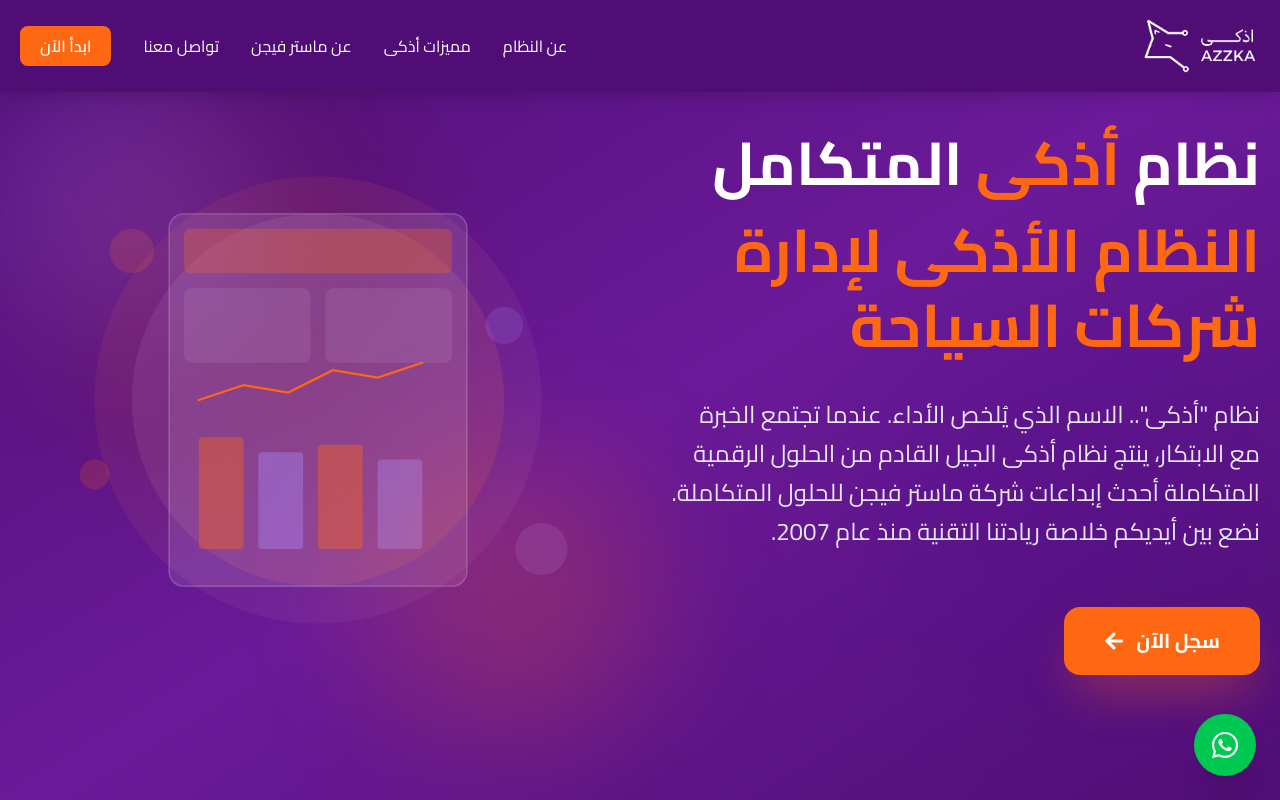
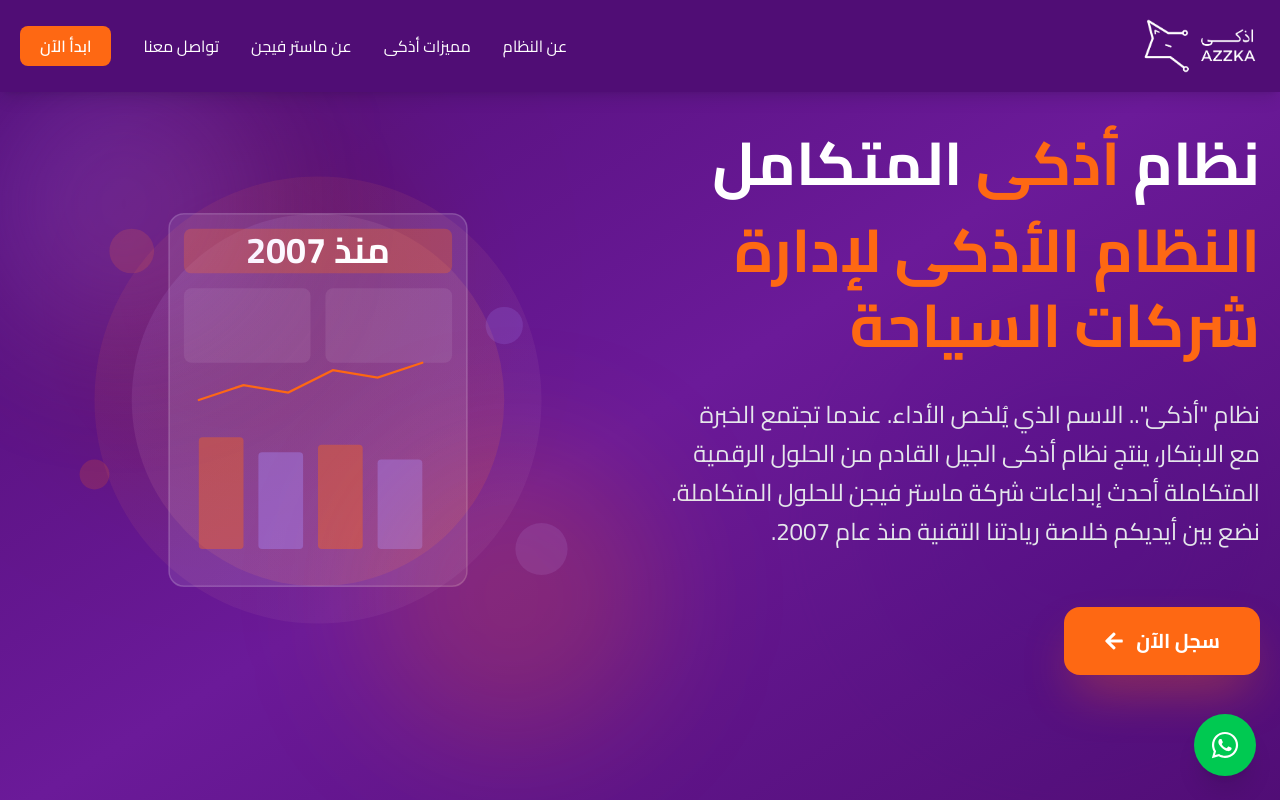
Before and after one commit to AhmedAbdrabou22/azzka-landing, a Next.js app: page / in a window 1280 px wide. Shown: the top 800 px of the page. Built offline with nearby package versions, Linux system fonts and the light colour scheme.

Commit message:
handle some changes hero svg

```diff
--- a/components/Home/Hero.tsx
+++ b/components/Home/Hero.tsx
@@ -43,12 +43,13 @@
             </h1>
 
             <p className="text-xl md:text-2xl text-gray-200 leading-relaxed">
-             نظام "أذكى".. الاسم الذي يُلخص الأداء. عندما تجتمع الخبرة مع الابتكار، ينتج نظام أذكى الجيل القادم من الحلول الرقمية المتكاملة أحدث إبداعات شركة ماستر فيجن للحلول المتكاملة. نضع بين أيديكم خلاصة ريادتنا التقنية منذ عام 2007.
+              نظام "أذكى".. الاسم الذي يُلخص الأداء. عندما تجتمع الخبرة مع
+              الابتكار، ينتج نظام أذكى الجيل القادم من الحلول الرقمية المتكاملة
+              أحدث إبداعات شركة ماستر فيجن للحلول المتكاملة. نضع بين أيديكم
+              خلاصة ريادتنا التقنية منذ عام 2007.
             </p>
 
             <div className="flex flex-wrap justify-center lg:justify-start gap-5 pt-6">
-
-
               {/* <Link
                 href="#"
                 className="group bg-white/10 backdrop-blur-sm text-white px-10 py-5 rounded-2xl font-bold text-xl border-2 border-white/30 hover:bg-white/20 transition-all duration-300 hover:scale-105 flex items-center gap-3"
@@ -56,7 +57,7 @@
                 <FaPlay className="text-sm" />
                 <span>شاهد الفيديو</span>
               </Link> */}
-               <Link
+              <Link
                 href="#contact"
                 className="group bg-[#fe6813] text-white px-10 py-5 rounded-2xl font-bold text-xl hover:bg-[#ff7b33] transition-all duration-300 shadow-2xl shadow-[#fe6813]/40 hover:scale-105 flex items-center gap-3"
               >
@@ -67,7 +68,15 @@
           </div>
 
           {/* Animated SVG - Left Side */}
-          <div className="relative h-[500px] lg:h-[600px] flex items-center justify-center">
+          <div className="relative h-[500px] lg:h-[600px] flex items-center justify-center relative">
+            {/* <div>
+              <h1 className="text-3xl text-white absolute top-[22%] left-[41%]">منذ 2007</h1>
+            </div> */}
+            <div className="absolute top-1/4 left-1/2 transform -translate-x-1/2 -translate-y-1/2">
+              <h1 className="text-3xl sm:text-4xl md:text-3xl lg:text-4xl text-white font-bold text-center">
+                منذ 2007
+              </h1>
+            </div>
             <svg
               viewBox="0 0 800 800"
               className="w-full h-full"
```
